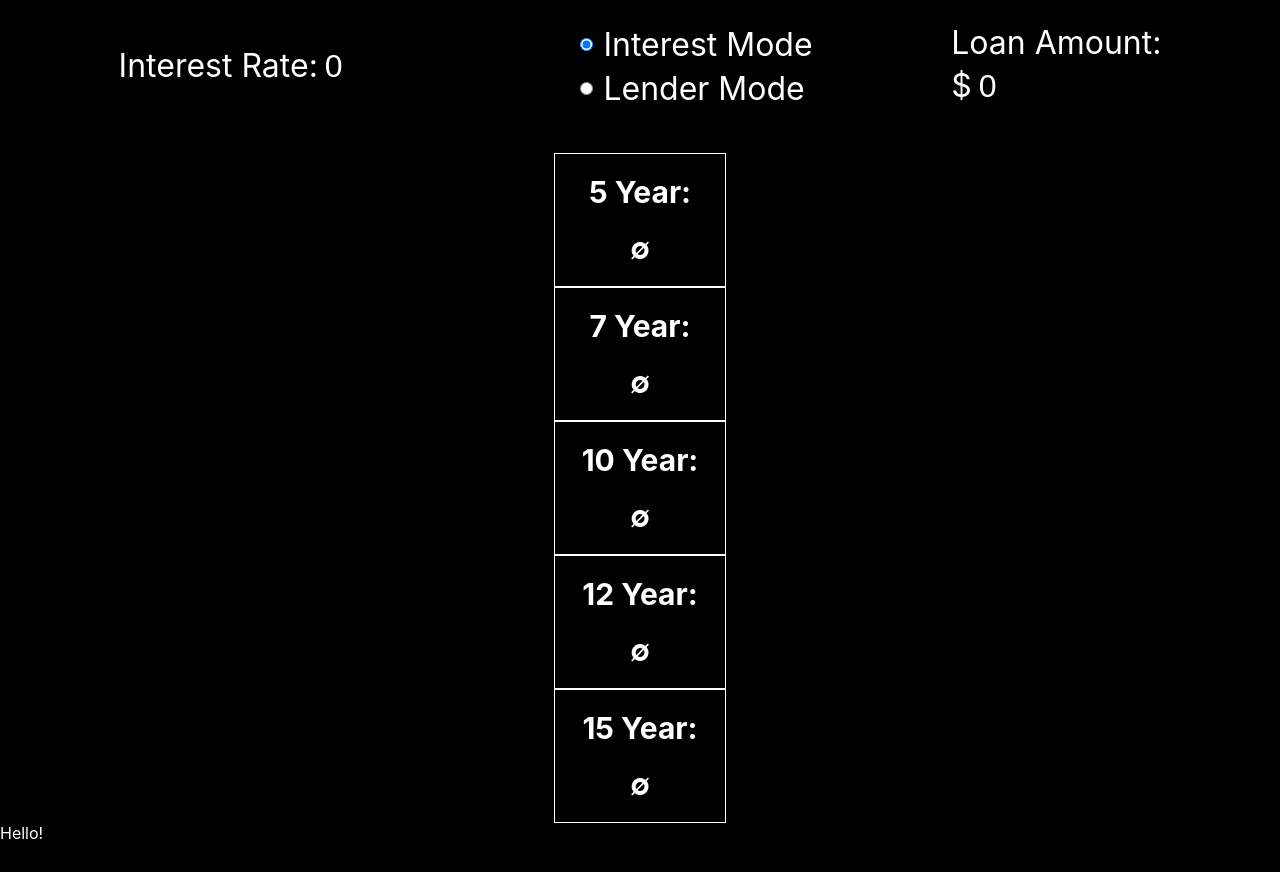
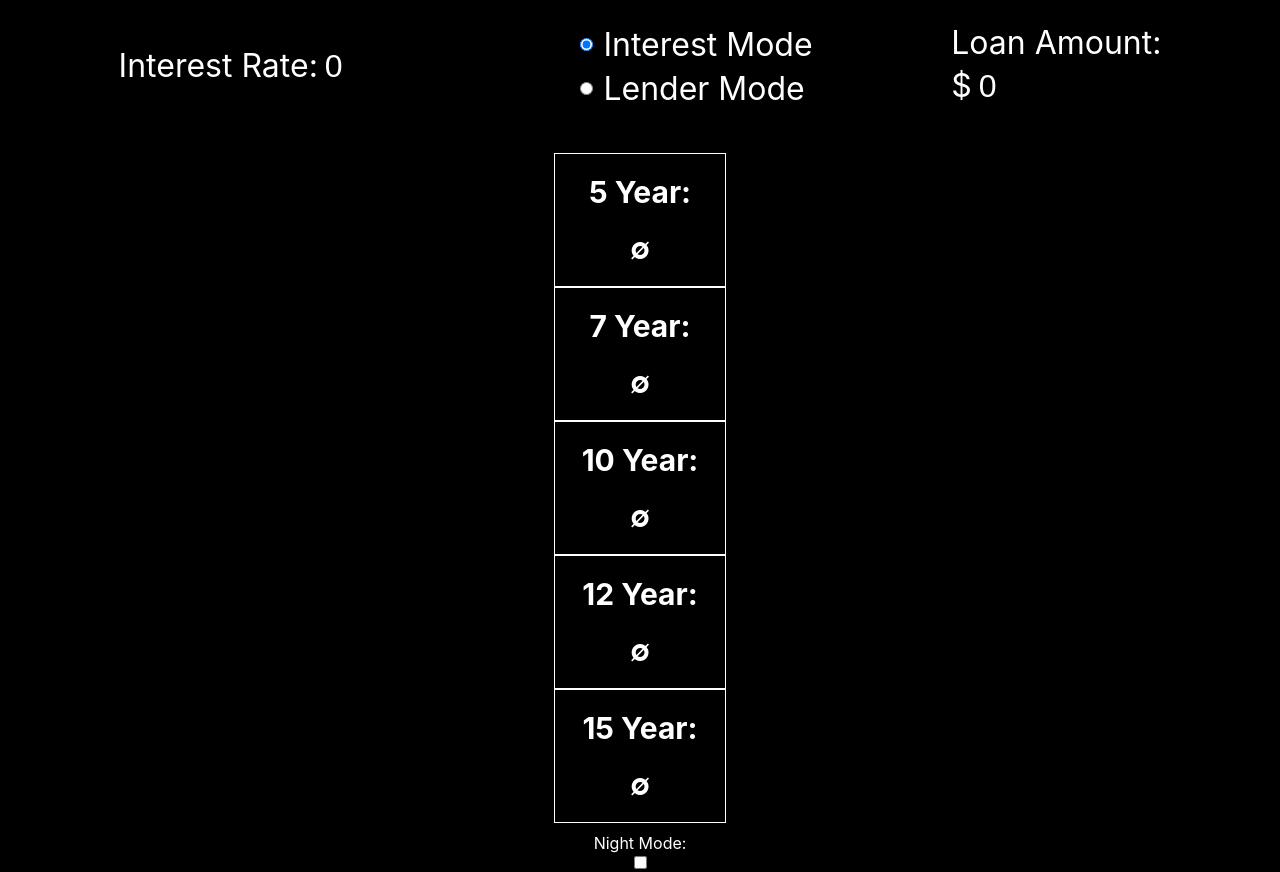
Before and after one commit to MrMicrowaveOven/esti-mate, a React (Create React App) app: page / in a window 1280 px wide. Before the commit the page ends 843 px from the top, so only its background shows below. Built offline with nearby package versions, Linux system fonts and the light colour scheme.

Commit message:
Added Night Mode Switch, which is a checkbox that does nothing

```diff
--- a/src/App.js
+++ b/src/App.js
@@ -12,13 +12,13 @@ const App = () => {
   const [interestRate, setInterestRate] = useState(0);
   const [mode, setMode] = useState(localStorage.getItem("mode") || "interest");
   const [nightMode, setNightMode] = useState(
-    localStorage.getItem("nightMode" || false)
+    localStorage.getItem("nightMode") === "true"
   );
 
   useEffect(() => {
     localStorage.setItem("mode", mode);
     localStorage.setItem("nightMode", nightMode);
-  }, [mode]);
+  }, [mode, nightMode]);
 
   return (
     <div className="app">
--- a/src/InterestDisplay.js
+++ b/src/InterestDisplay.js
@@ -1,26 +1,20 @@
-import "./InterestDisplay.css"
+import "./InterestDisplay.css";
 
-const YEARS = [5, 7, 10, 12, 15]
+const YEARS = [5, 7, 10, 12, 15];
 
-const InterestDisplay = ({monthlyPayments}) =>
-    <div className="interest-display">
-        {YEARS.map((numYears, index) =>
-            <div className="year-group">
-                <h1>
-                    {numYears} Year:
-                </h1>
-                {monthlyPayments[index]
-                    ?
-                        <h3 className="center">
-                            ${monthlyPayments[index].toFixed(2)}
-                        </h3>
-                    :
-                        <h1 className="center">
-                            ∅
-                        </h1>
-                }
-            </div>
+const InterestDisplay = ({ monthlyPayments }) => (
+  <div className="interest-display">
+    {YEARS.map((numYears, index) => (
+      <div className="year-group" key={index}>
+        <h1>{numYears} Year:</h1>
+        {monthlyPayments[index] ? (
+          <h3 className="center">${monthlyPayments[index].toFixed(2)}</h3>
+        ) : (
+          <h1 className="center">∅</h1>
         )}
-    </div>
+      </div>
+    ))}
+  </div>
+);
 
-export default InterestDisplay
+export default InterestDisplay;
--- a/src/NightModeSwitch.css
+++ b/src/NightModeSwitch.css
@@ -0,0 +1,9 @@
+.night-mode-switch {
+  width: 100%;
+  height: 100%;
+  display: flex;
+  flex-direction: column;
+  justify-content: start;
+  align-items: center;
+  margin-top: 10px;
+}
--- a/src/NightModeSwitch.js
+++ b/src/NightModeSwitch.js
@@ -1,7 +1,16 @@
 import "./NightModeSwitch.css";
 
-const NightModeSwitch = () => {
-  return <div>Hello!</div>;
+const NightModeSwitch = ({ nightMode, onNightModeChange }) => {
+  return (
+    <div className="night-mode-switch">
+      Night Mode:{" "}
+      <input
+        type={"checkbox"}
+        defaultChecked={nightMode}
+        onChange={(newState) => onNightModeChange(newState.target.checked)}
+      />
+    </div>
+  );
 };
 
 export default NightModeSwitch;
```
